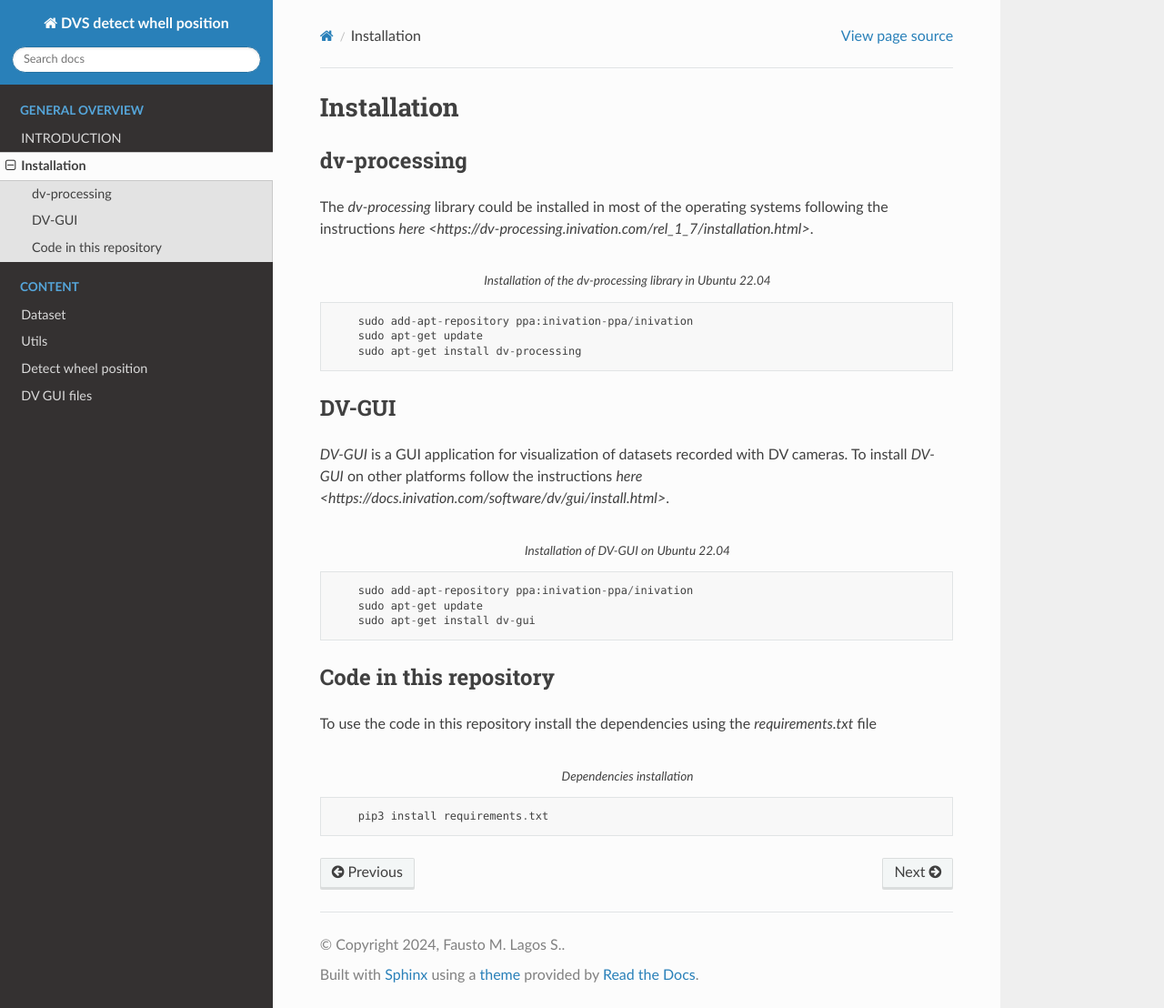
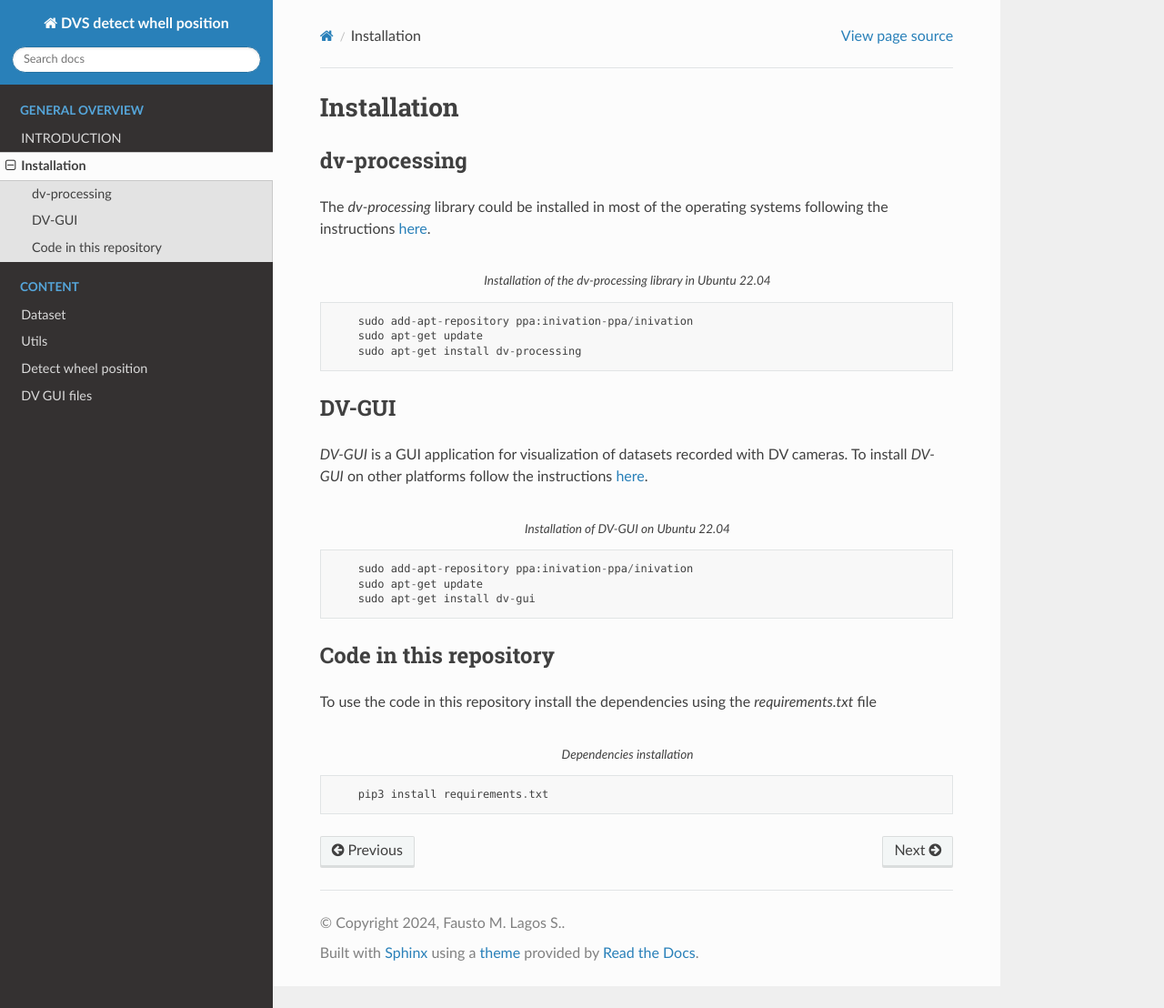
Before and after one commit to piratax007/Detect_wheel_position_DVS_Camera, a Sphinx documentation site: the page built from docs/source/Installation.rst, in a window 1280 px wide and 1108 px high. Shown: the whole window at 91% size. Built offline with Sphinx 7.4.7 and the Read the Docs theme 3.1.0, drawn with Linux system fonts in a browser that asks for light colours.

Commit message:
Improved sphinx syntax

```diff
--- a/docs/source/Installation.rst
+++ b/docs/source/Installation.rst
@@ -4,7 +4,7 @@ Installation
 dv-processing
 -------------
 The `dv-processing` library could be installed in most of the operating systems following the instructions `here
-<https://dv-processing.inivation.com/rel_1_7/installation.html>`.
+<https://dv-processing.inivation.com/rel_1_7/installation.html>`_.
 
 .. code-block::
     :caption: Installation of the `dv-processing` library in Ubuntu 22.04
@@ -16,7 +16,7 @@ The `dv-processing` library could be installed in most of the operating systems
 DV-GUI
 ------
 `DV-GUI` is a GUI application for visualization of datasets recorded with DV cameras. To install `DV-GUI` on other
-platforms follow the instructions `here <https://docs.inivation.com/software/dv/gui/install.html>`.
+platforms follow the instructions `here <https://docs.inivation.com/software/dv/gui/install.html>`_.
 
 .. code-block::
     :caption: Installation of `DV-GUI` on Ubuntu 22.04
```
Also changed, not shown: detect_wheel_position.py (+8 -0 lines), utils.py (+26 -0 lines).
